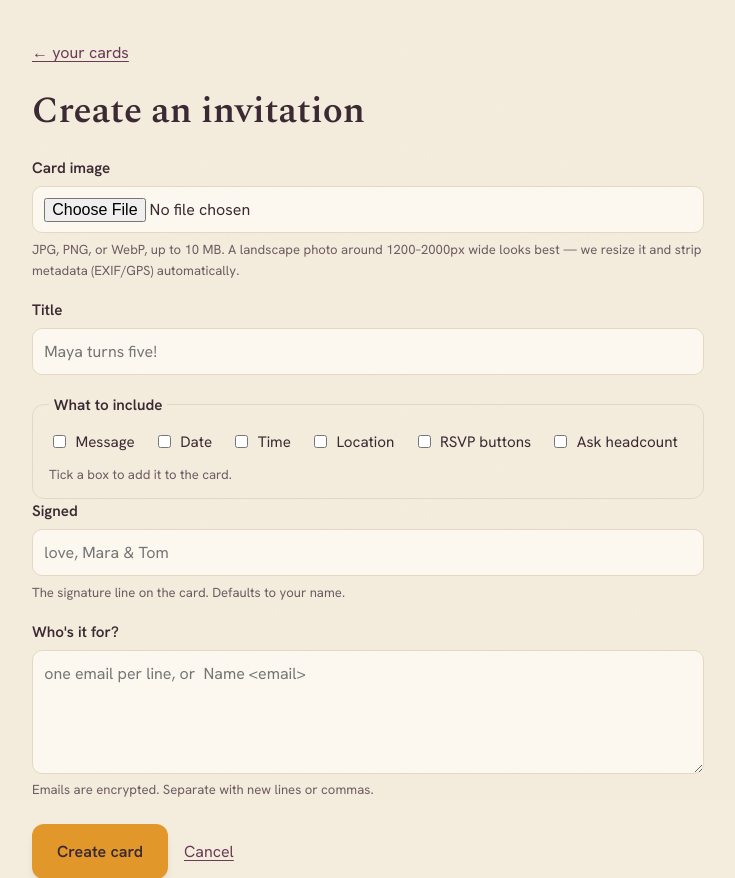
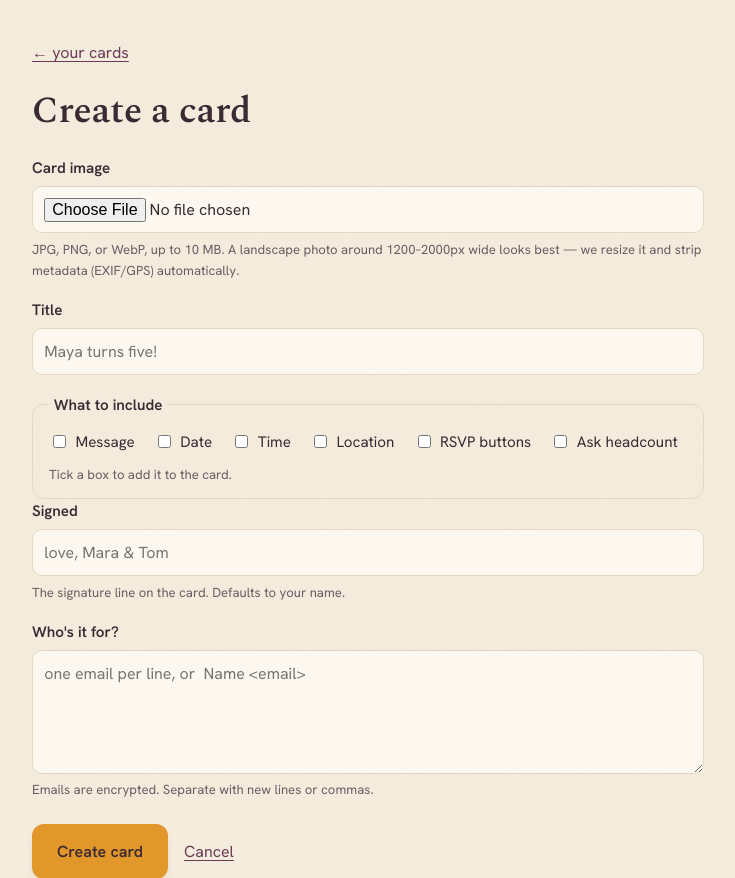
Before and after one commit to iliabaranov/kith-post, a FastAPI app: template kith/web/templates/event_form.html in a window 1280 px wide. Shown: the top 878 px of the page, without its empty margins (272-1007 px from the left). Run offline with FastAPI, Linux system fonts and the light colour scheme; the template is opened without the code that fills it, so the values that code supplies are empty.

Commit message:
Invite/compose polish: stamp on image, "card" wording, blank defaults
- RSVP stamp ("Coming!" / "Can't make it") now sits in the lower-right corner
  of the card image, not the top of the whole card. The image is wrapped in a
  positioned .card-figure so the stamp pins to the photo; spacing/flex-grow
  moved from .photo onto the wrapper. Verified with a rendered screenshot.
- Compose form is now "Create a card" / "New card" (was "Create an invitation").
  Kith Post is for invitations or plain holiday cards, so the create action
  stays general.
- A new card starts blank: every "what to include" box de-selected
  (DEFAULT_BLOCKS all False). The host ticks what they want and each tick
  reveals its field.

80 tests pass (disclosure test now asserts no box is pre-selected), ruff clean.

Co-Authored-By: Claude Opus 4.8 (1M context) <noreply@anthropic.com>

```diff
--- a/kith/web/routes_events.py
+++ b/kith/web/routes_events.py
@@ -21,9 +21,12 @@ from kith.web.deps import get_db, load_user, templates
 router = APIRouter()
 
 # Full-invite default. A plain holiday card = turn the blocks off.
+# A new card starts blank — every optional block off. The host ticks what they
+# want (each tick reveals its field), so a card is an invitation or a plain
+# holiday card depending only on what they choose to add.
 DEFAULT_BLOCKS = {
-    "message": True, "date": True, "time": True,
-    "location": True, "rsvp": True, "headcount": False,
+    "message": False, "date": False, "time": False,
+    "location": False, "rsvp": False, "headcount": False,
 }
 
 
--- a/kith/web/templates/event_form.html
+++ b/kith/web/templates/event_form.html
@@ -1,9 +1,9 @@
 {% extends "base.html" %}
-{% block title %}{{ 'Edit invitation' if event else 'New invitation' }} — {{ settings.app_name }}{% endblock %}
+{% block title %}{{ 'Edit card' if event else 'New card' }} — {{ settings.app_name }}{% endblock %}
 {% block content %}
 <section class="form-wrap">
   <p class="detail-eyebrow"><a class="link" href="/">← your cards</a></p>
-  <h2 class="form-title">{{ 'Edit your card' if event else 'Create an invitation' }}</h2>
+  <h2 class="form-title">{{ 'Edit your card' if event else 'Create a card' }}</h2>
 
   {% if error %}<p class="form-error">{{ error }}</p>{% endif %}
 
```
Also changed, not shown: kith/web/static/css/invite.css (+7 -3 lines), kith/web/templates/invite.html (+6 -4 lines), tests/test_events.py (+1 -0 lines).
